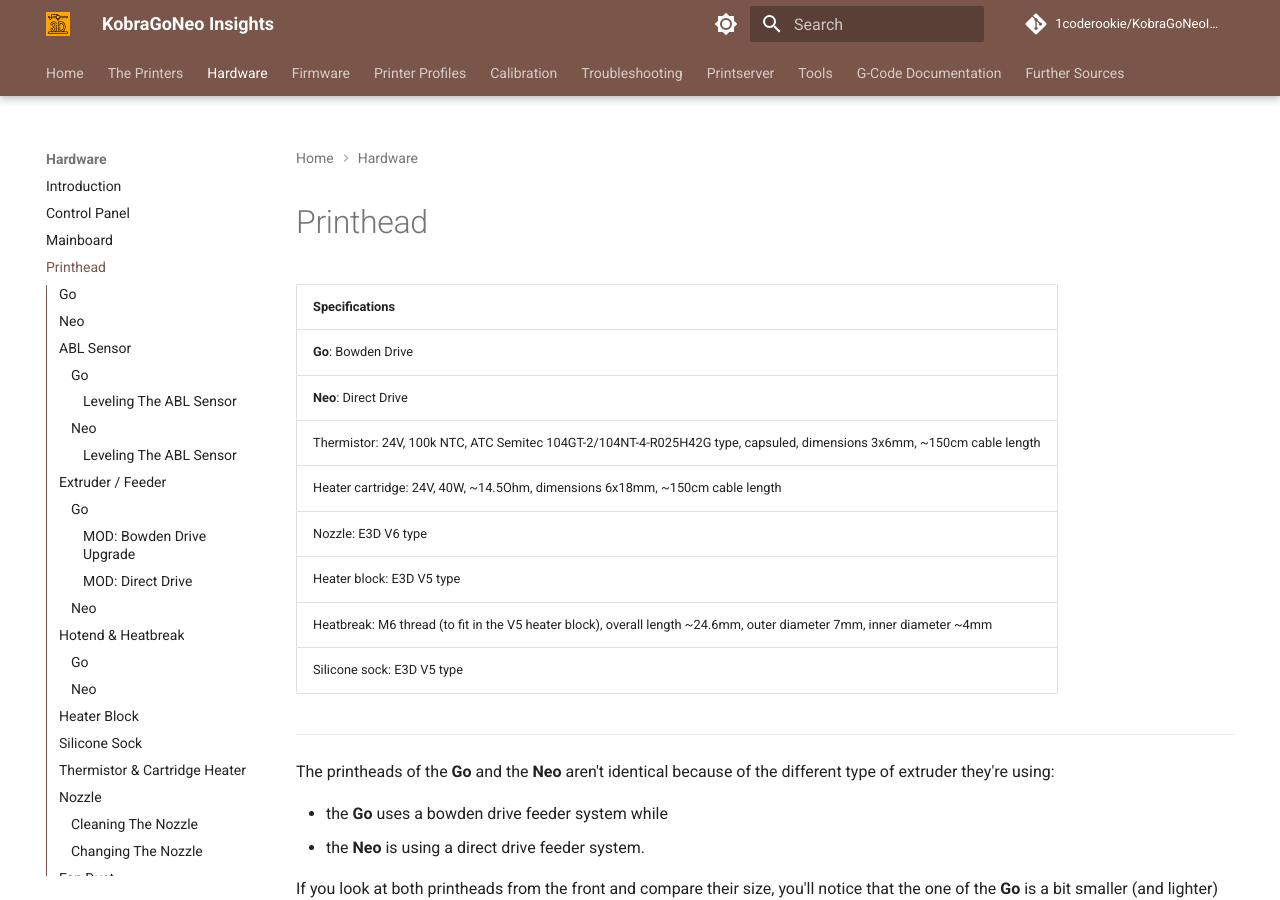
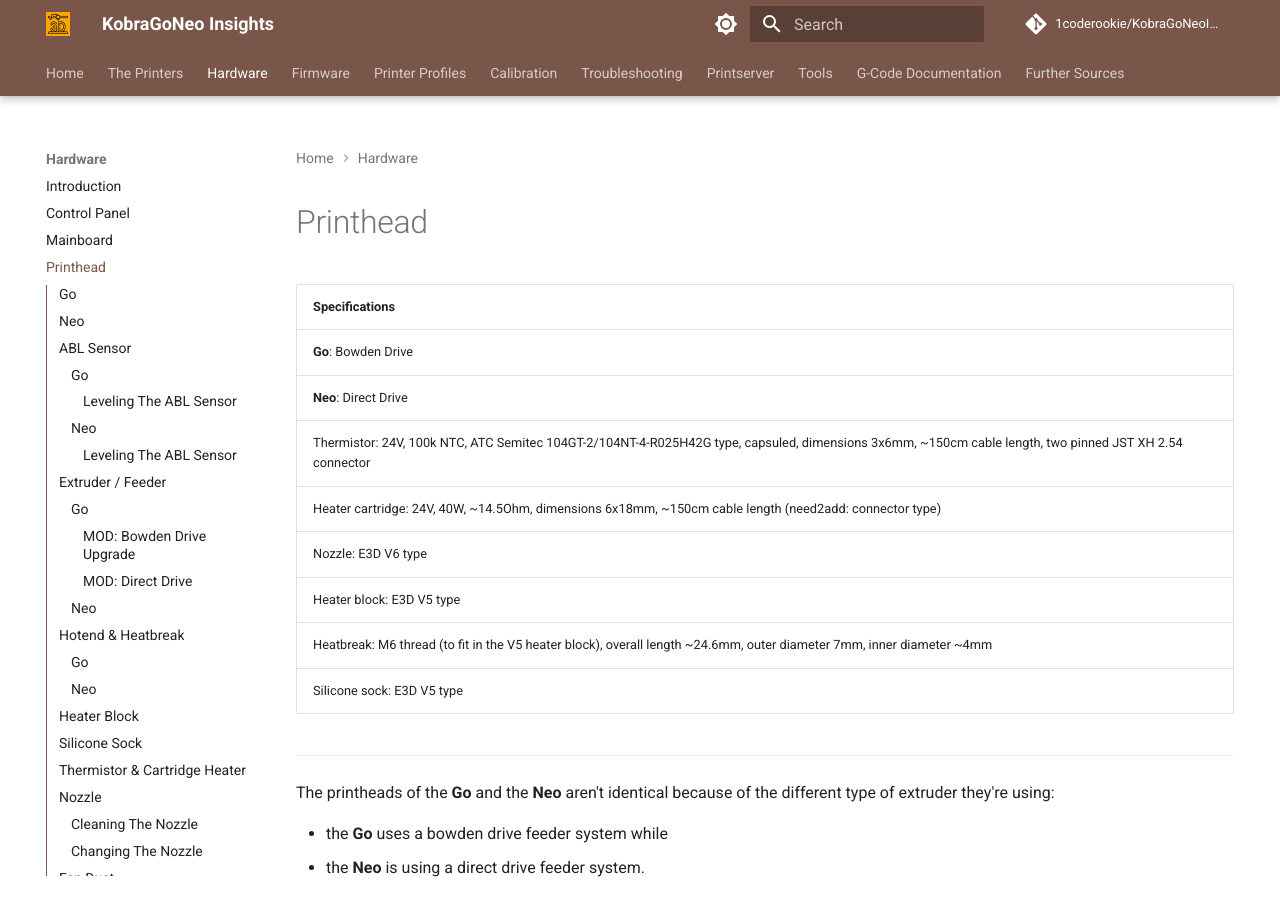
Before and after one commit to 1coderookie/KobraGoNeoInsights, an MkDocs documentation site: the page built from docs/hardware/printhead.md, in a window 1280 px wide and 900 px high. Built offline with MkDocs 1.6.1 and Material for MkDocs 9.7.7, drawn with Linux system fonts in a browser that asks for light colours; comment, search, counter and statistics services are not loaded.

Commit message:
Update printhead.md

```diff
--- a/docs/hardware/printhead.md
+++ b/docs/hardware/printhead.md
@@ -6,8 +6,8 @@
 |:---------------|
 | **Go**: Bowden Drive |
 | **Neo**: Direct Drive |
-| Thermistor: 24V, 100k NTC, ATC Semitec 104GT-2/104NT-4-R025H42G type, capsuled, dimensions 3x6mm, ~150cm cable length |
-| Heater cartridge: 24V, 40W, ~14.5Ohm, dimensions 6x18mm, ~150cm cable length |
+| Thermistor: 24V, 100k NTC, ATC Semitec 104GT-2/104NT-4-R025H42G type, capsuled, dimensions 3x6mm, ~150cm cable length, two pinned JST XH 2.54 connector |
+| Heater cartridge: 24V, 40W, ~14.5Ohm, dimensions 6x18mm, ~150cm cable length (need2add: connector type) |
 | Nozzle: E3D V6 type |
 | Heater block: E3D V5 type |
 | Heatbreak: M6 thread (to fit in the V5 heater block), overall length ~24.6mm, outer diameter 7mm, inner diameter ~4mm |
```
